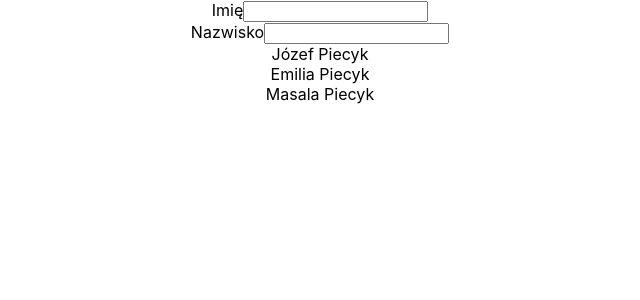
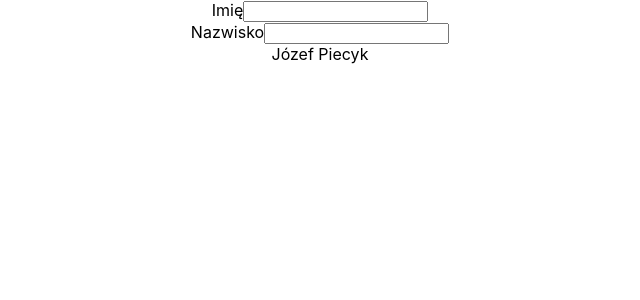
Before and after one commit to masives/taste-react, a React (Create React App) app: page / in a window 1280 px wide. Shown: the top 300 px of the page, without its empty margins (320-960 px from the left). Built offline with nearby package versions, Linux system fonts and the light colour scheme; the HTML template or start-up script is replaced by a standard one.

Commit message:
add filter

```diff
--- a/src/App.js
+++ b/src/App.js
@@ -18,9 +18,11 @@ class App extends React.Component {
     return (
       <div className="App">
         <Searchbar />
-        {users.map((user) => {
-          return <User name={user.name} surname={user.surname} />;
-        })}
+        {users
+          .filter((user) => user.name.includes('Jó'))
+          .map((user) => {
+            return <User name={user.name} surname={user.surname} />;
+          })}
       </div>
     );
   }
```
